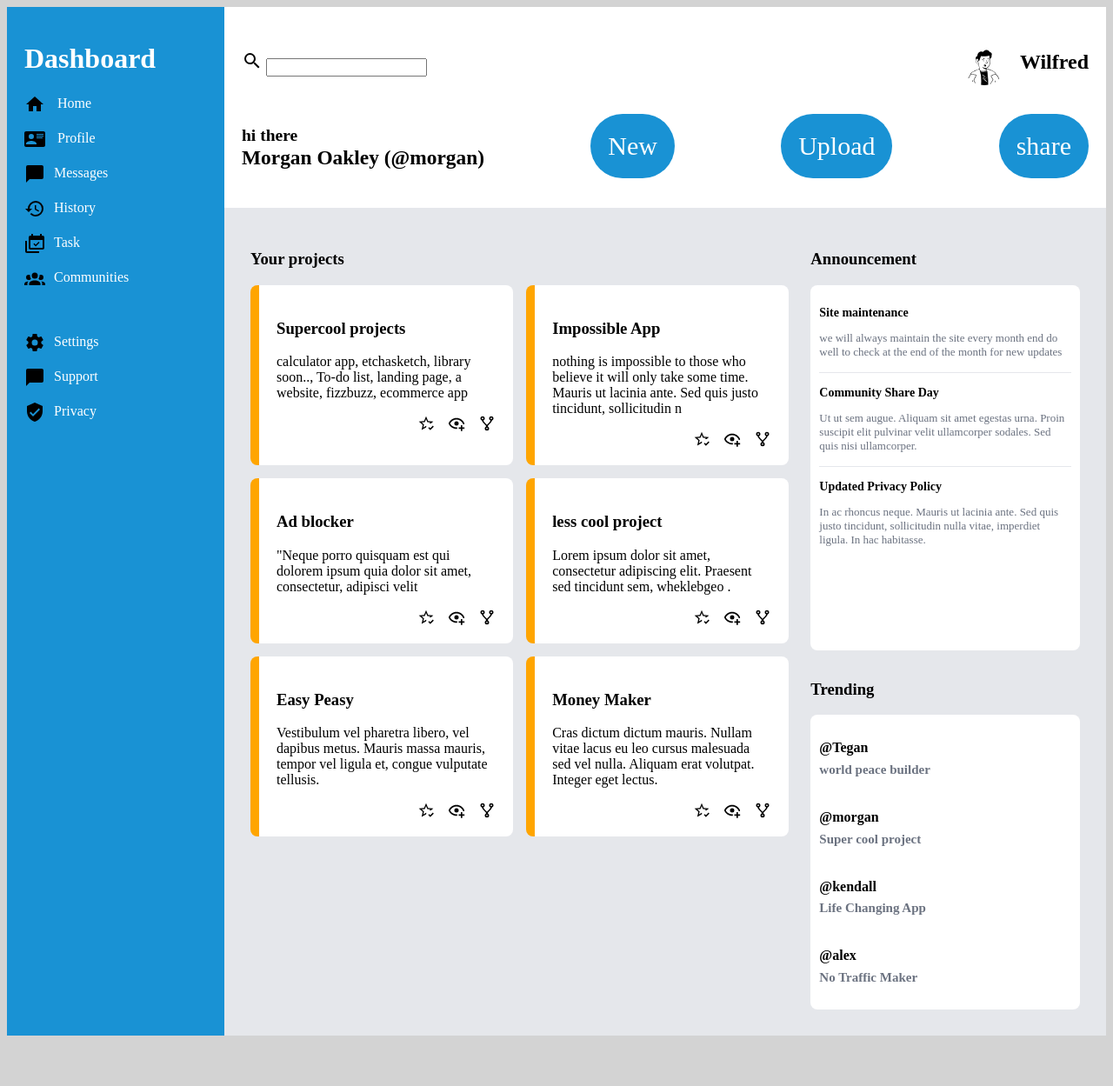
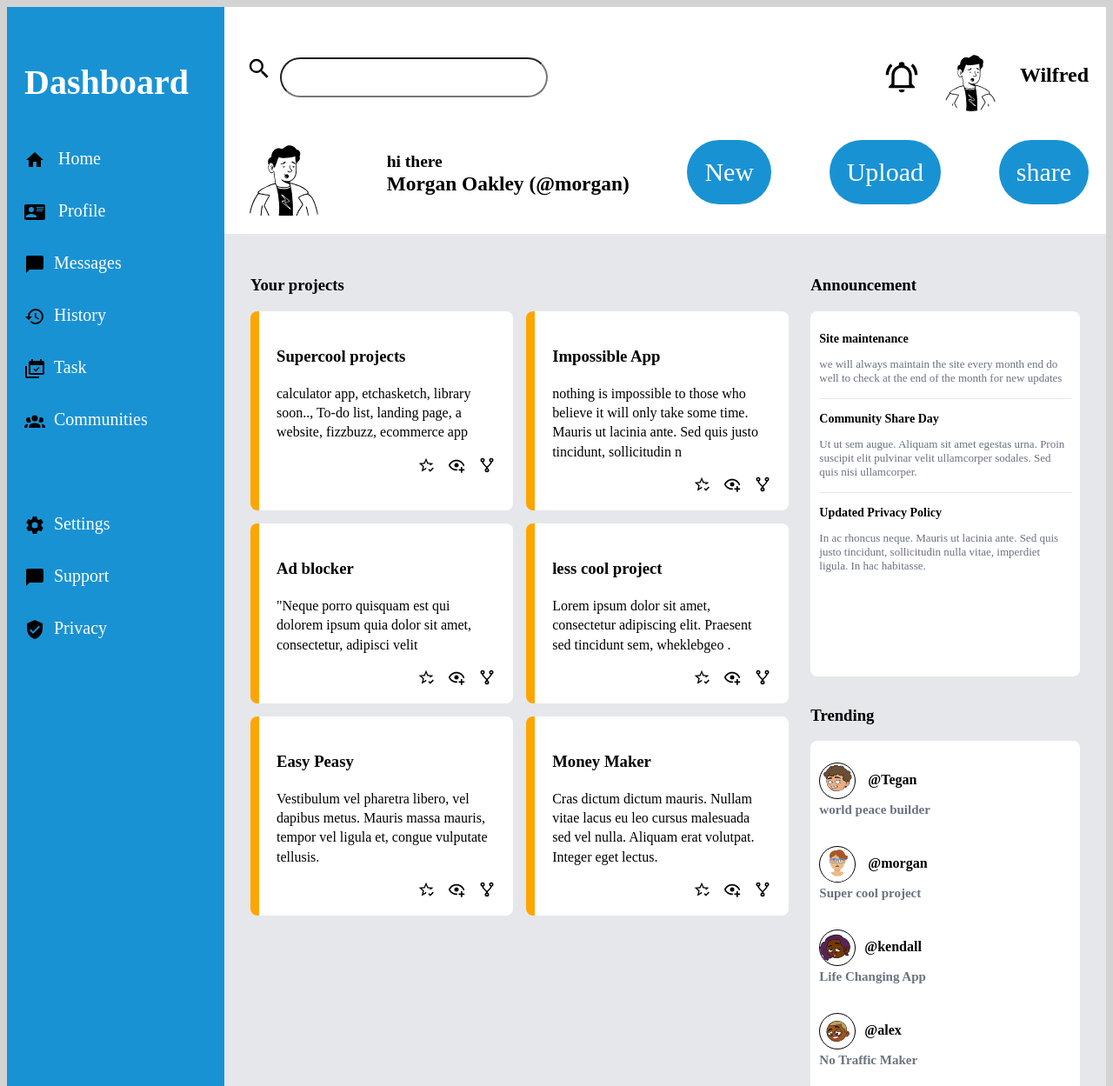
Before and after one commit to relentless10/Admindashboard.repo, a plain HTML site: page index.html in a window 1280 px wide. Shown: the top 1249 px of the page at 87% size. Before the commit the page ends 1199 px from the top, so only its background shows below. Drawn offline with Linux system fonts and the light colour scheme.

Commit message:
worked on the remaining icons and avatars and also fixed the header contents

```diff
--- a/index.html
+++ b/index.html
@@ -18,12 +18,18 @@
                  <input type="text" name="" id="search" />
                </div>
                <div class="admin">
-
-                 <h2>              <img src="/avatars /notionists-1769916769671.svg" alt="imgadmin">
+                <div class="bellicon" >
+                  <img src="/Icons /bell-ring-outline.svg" alt="bellicon" />
+                </div>
+                <div>
+                 <h2>
+                 <img src="/avatars /notionists-1769916769671.svg" alt="imgadmin">
                  Wilfred </h2>
+                </div>
                </div>
              </div>
              <div class="headnav">
+               <img src="/avatars /notionists-1769916769671.svg" alt="profile img" />
                <h3> <small>hi there</small> <br>
                Morgan Oakley (@morgan)</h3>
 
@@ -134,15 +140,15 @@
              <div class="trending">
                <h3>Trending</h3>
                <div class="trends">
-                  <p> @Tegan <br>
+                  <p> <img src="/avatars /adventurer-1769916728922.svg" alt="tegan"> @Tegan <br>
                    world peace     builder
                    </p>
-                  <p>@morgan <br>   Super cool       project
+                  <p> <img src="/avatars /avataaars-1769916679243.svg" alt="Morgan" /> @morgan <br>   Super cool       project
                   </p>
-                  <p>@kendall <br>
+                  <p> <img src="/avatars /adventurer-1769916639379.svg" alt="kendall" />@kendall <br>
                   Life Changing    App
                   </p>
-                  <p>@alex <br>
+                  <p> <img src="/avatars /adventurer-1769916741130.svg" alt="Alex" />@alex <br>
                    No Traffic       Maker
                    </p>
                </div>
--- a/style.css
+++ b/style.css
@@ -5,7 +5,11 @@ body{
   background-color: white;
 }
 
+/* colors and fonts sizes*/
 .dashboard{
+  font-size: 20px;
+  font-weight: 600px;
+  line-height: 2;
   background-color: #1992d4;
   color: white;
 }
@@ -18,6 +22,7 @@ body{
 .trends{
   background-color: white;
 }
+/* grid and flex display*/
 
 .search{
   display: flex;
@@ -79,12 +84,14 @@ body{
   gap: 15px;
 }
 
+/* settings for cards under the your project */
 .supercool, .impossibleapp, .adblocker,
 .lesscool, .easypeasy, .moneymaker {
+  line-height: 1.4;
   background-color: white;
   border-left: 10px solid orange;
-  padding: 20px;  /* Add padding inside cards */
-  border-radius: 8px;  /* Curved corners */
+  padding: 20px;
+  border-radius: 8px;
 }
 
 
@@ -143,7 +150,7 @@ body{
   font-size: 16px;
   color: #000;
 }
-
+/* avatar and icons settings*/
 
 .dashboard img {
   width: 24px;
@@ -153,12 +160,12 @@ body{
 }
 
 .header img {
-  width: 24px;
-  height: 24px;
+  width: 40px;
+  height: 30px;
 }
 
 .cardemoji{
-display: flex;
+  display: flex;
   gap: 15px;
   margin-top: 15px;
   justify-content: flex-end;
@@ -169,18 +176,45 @@ display: flex;
   height: 20px;
 }
 
+/* trends avatar settings*/
 .trends img {
   width: 40px;
   height: 40px;
+  border: 1px ridge black;
   border-radius: 50%;
   margin-right: 10px;
   vertical-align: middle;
 }
 
 .admin img{
-  width: 50px;
-  height: 50px;
+  width: 80px;
+  height: 80px;
   border-radius: 50%;
   margin-right: 10px;
   vertical-align: middle;
 }
+
+.headnav img{
+  width:100px;
+  height:100px ;
+  border-radius: 20px;
+}
+
+.admin{
+  display: flex;
+  align-items: center;
+  justify-content: space-evenly;
+  gap:10px;
+}
+
+.bellicon img{
+  width: 40px;
+  height: 40px;
+  vertical-align: middle;
+}
+
+.search input{
+  width:300px;
+  height: 40px;
+  border-radius: 30px;
+}
```
Also changed, not shown: Icons /bell-ring-outline.svg (added).
